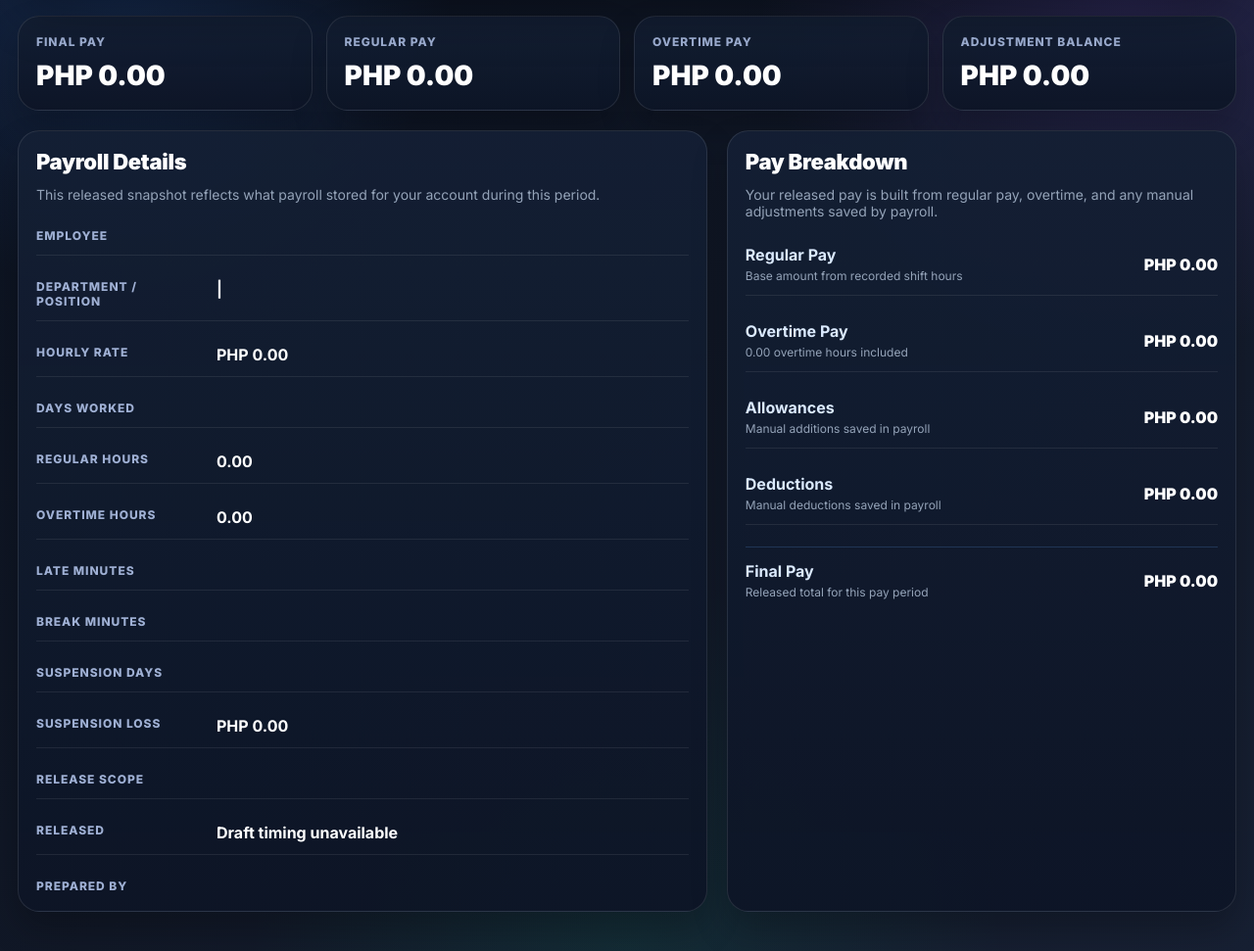
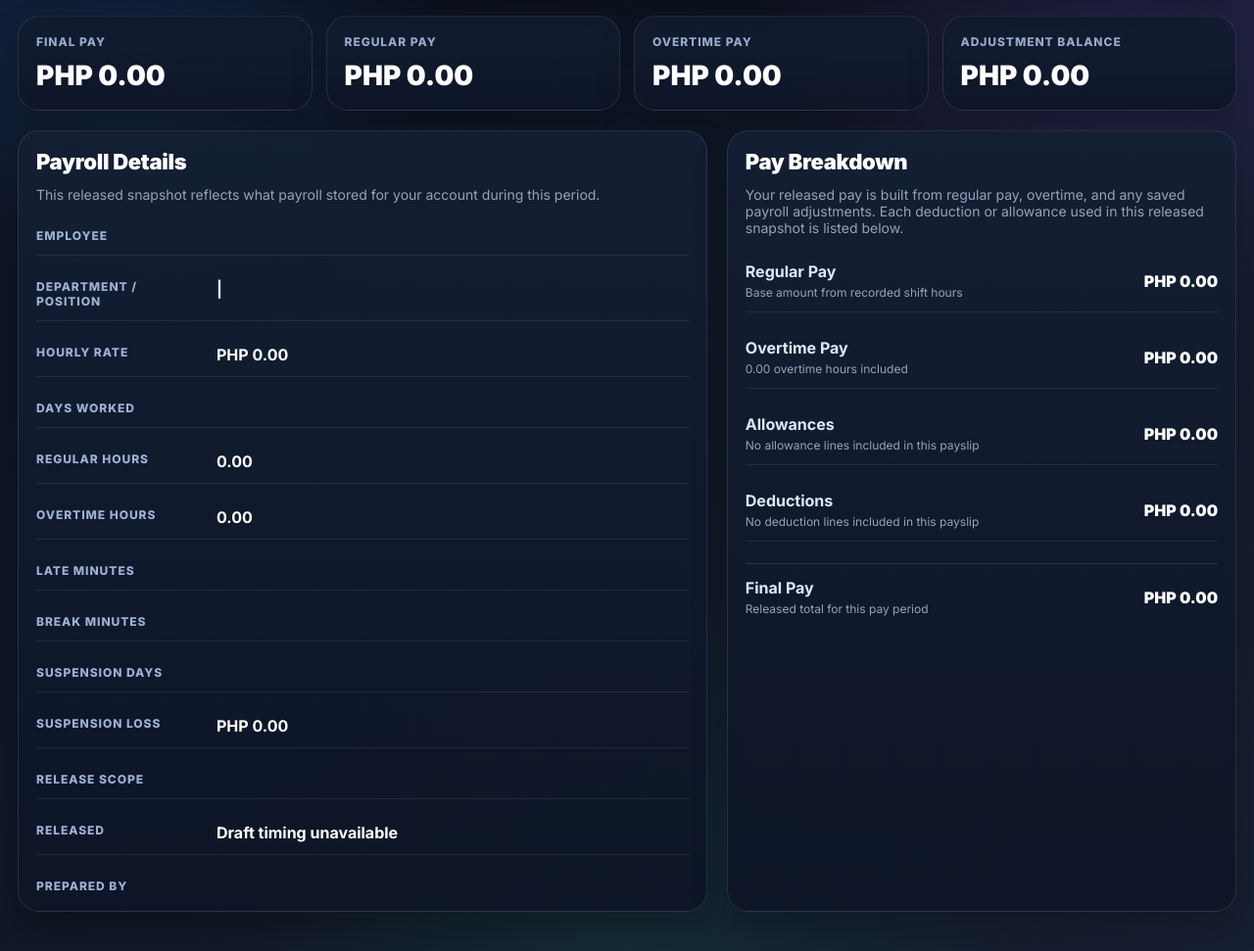
Before and after one commit to henryacosta401-prog/attendance-web, a Flask app: template templates/employee_payslip.html in a window 1280 px wide. Shown: the part 147-1118 px from the top of the page at 98% size. Run offline with Flask 3, Linux system fonts and the light colour scheme; the template is opened without the code that fills it, so the values that code supplies are empty; data comes from the database, SQL or seed files in the repository; parts of the project's set-up code (start-up, migrations or seed data) failed here and were passed over; some libraries are stand-ins or nearby versions.

Commit message:
Show itemized deduction reasons on payslip

```diff
--- a/templates/employee_payslip.html
+++ b/templates/employee_payslip.html
@@ -344,7 +408,7 @@
 
         <aside class="payslip-breakdown-card">
             <div class="section-title" style="margin-bottom:12px;">Pay Breakdown</div>
-            <div class="section-subtitle" style="margin-bottom:14px;">Your released pay is built from regular pay, overtime, and any manual adjustments saved by payroll.</div>
+            <div class="section-subtitle" style="margin-bottom:14px;">Your released pay is built from regular pay, overtime, and any saved payroll adjustments. Each deduction or allowance used in this released snapshot is listed below.</div>
 
             <div class="payslip-breakdown">
                 <div class="payslip-breakdown-row">
@@ -364,14 +428,74 @@
                 <div class="payslip-breakdown-row">
                     <div>
                         <div class="payslip-breakdown-label">Allowances</div>
-                        <div class="payslip-breakdown-sub">Manual additions saved in payroll</div>
+                        <div class="payslip-breakdown-sub">
+                            {% if payslip.allowance_entries %}
+                                {{ payslip.allowance_entries|length }} item{{ '' if payslip.allowance_entries|length == 1 else 's' }} included in this released payslip
+                            {% elif payslip.allowances > 0 and payslip.missing_adjustment_detail %}
+                                Included in this released payslip, but item details were not stored in the older snapshot
+                            {% else %}
+                                No allowance lines included in this payslip
+                            {% endif %}
+                        </div>
+                        {% if payslip.allowance_entries %}
+                            <div class="payslip-breakdown-entry-list">
+                                {% for entry in payslip.allowance_entries %}
+                                    <div class="payslip-breakdown-entry">
+                                        <div>
+                                            <div class="payslip-breakdown-entry-title">{{ entry.label }}</div>
+                                            {% if entry.notes %}
+                                                <div class="payslip-breakdown-entry-note">{{ entry.notes }}</div>
+                                            {% endif %}
+                                            <div class="payslip-breakdown-entry-meta">
+                                                {{ entry.source_kind or 'Manual' }}{% if entry.recurrence_type %} | {{ entry.recurrence_type }}{% endif %}
+                                            </div>
+                                        </div>
+                                        <div class="payslip-breakdown-entry-amount payslip-breakdown-entry-amount-positive">+{{ entry.display_amount }}</div>
+                                    </div>
+                                {% endfor %}
+                            </div>
+                        {% elif payslip.allowances > 0 and payslip.missing_adjustment_detail %}
+                            <div class="payslip-breakdown-warning">
+                                This released payslip includes an allowance total, but the older payroll snapshot did not save the line-by-line reason yet.
+                            </div>
+                        {% endif %}
                     </div>
                     <div class="payslip-breakdown-value">{{ format_currency(payslip.allowances) }}</div>
                 </div>
                 <div class="payslip-breakdown-row">
                     <div>
                         <div class="payslip-breakdown-label">Deductions</div>
-                        <div class="payslip-breakdown-sub">Manual deductions saved in payroll</div>
+                        <div class="payslip-breakdown-sub">
+                            {% if payslip.deduction_entries %}
+                                {{ payslip.deduction_entries|length }} item{{ '' if payslip.deduction_entries|length == 1 else 's' }} included in this released payslip
+                            {% elif payslip.deductions > 0 and payslip.missing_adjustment_detail %}
+                                Included in this released payslip, but item details were not stored in the older snapshot
+                            {% else %}
+                                No deduction lines included in this payslip
+                            {% endif %}
+                        </div>
+                        {% if payslip.deduction_entries %}
+                            <div class="payslip-breakdown-entry-list">
+                                {% for entry in payslip.deduction_entries %}
+                                    <div class="payslip-breakdown-entry">
+                                        <div>
+                                            <div class="payslip-breakdown-entry-title">{{ entry.label }}</div>
+                                            {% if entry.notes %}
+                                                <div class="payslip-breakdown-entry-note">{{ entry.notes }}</div>
+                                            {% endif %}
+                                            <div class="payslip-breakdown-entry-meta">
+                                                {{ entry.source_kind or 'Manual' }}{% if entry.recurrence_type %} | {{ entry.recurrence_type }}{% endif %}
+                                            </div>
+                                        </div>
+                                        <div class="payslip-breakdown-entry-amount payslip-breakdown-entry-amount-negative">-{{ entry.display_amount }}</div>
+                                    </div>
+                                {% endfor %}
+                            </div>
+                        {% elif payslip.deductions > 0 and payslip.missing_adjustment_detail %}
+                            <div class="payslip-breakdown-warning">
+                                This released payslip includes a deduction total, but the older payroll snapshot did not save the line-by-line reason yet.
+                            </div>
+                        {% endif %}
                     </div>
                     <div class="payslip-breakdown-value">{{ format_currency(payslip.deductions) }}</div>
                 </div>
```
Also changed, not shown: other parts of templates/employee_payslip.html (+64 -0 lines).
